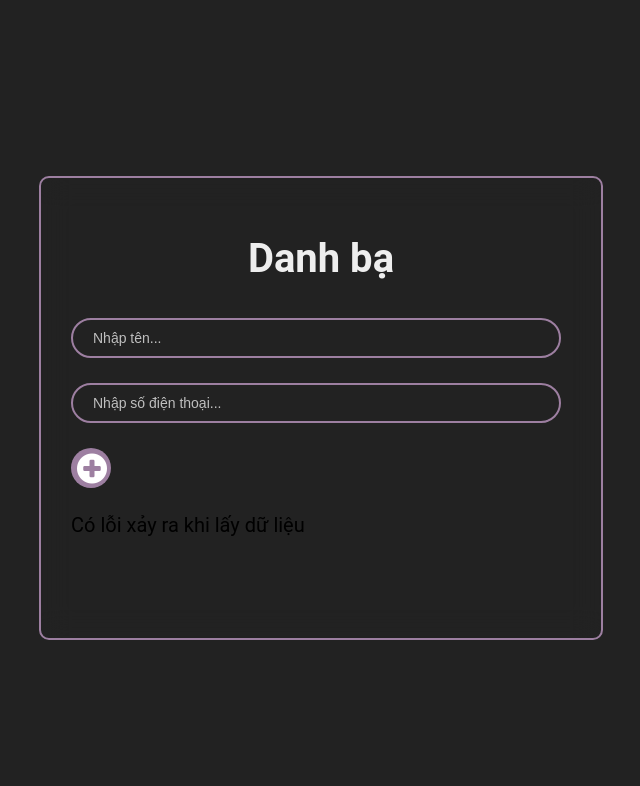
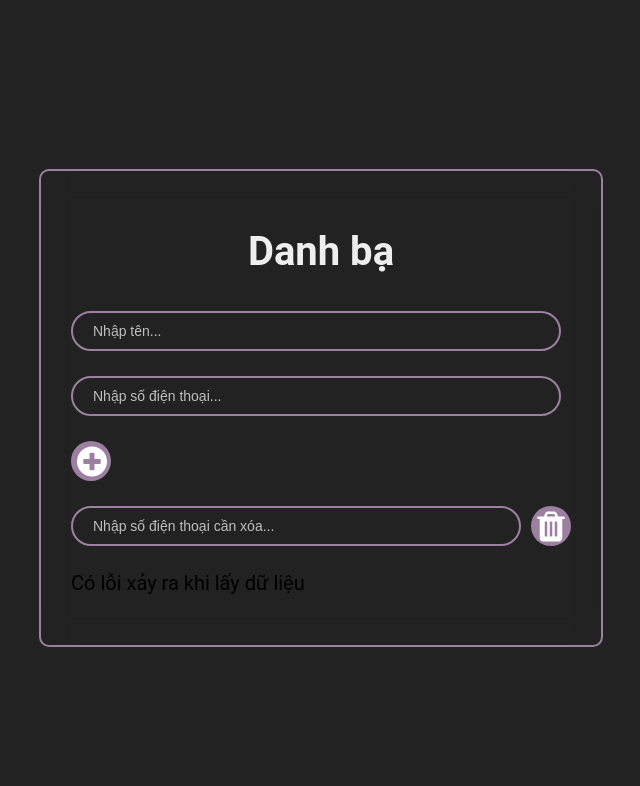
Before and after one commit to cao17012003/PTUD, a Django app: page / in a window 1280 px wide. Shown: the top 786 px of the page, without its empty margins (319-959 px from the left). Run offline with Django 4.2, Linux system fonts and the light colour scheme; data comes from the database, SQL or seed files in the repository; both versions use the stored data as it was after the commit; some libraries are stand-ins or nearby versions.

Commit message:
init project

```diff
--- a/src/phone/templates/phone_list.html
+++ b/src/phone/templates/phone_list.html
@@ -25,6 +25,7 @@
           justify-content: center;
           background: #222; /* Màu nền tối */
         }
+
 
         .container {
           width: 400px;
@@ -119,11 +120,17 @@
         <input class="todo-input" id="nameInput" name="name" placeholder="Nhập tên...">
       </div>
       <div class="input-container">
-        <input class="todo-input" id="phoneInput" name="phoneNumber" placeholder="Nhập số điện thoại...">
+        <input class="todo-input" id="phoneInput" name="phoneNumber" placeholder="Nhập số điện thoại..."style="color: white;">
       </div>
       <div class="input-container">
         <button type="submit" class="add-button">
           <i class="fa fa-plus-circle"></i>
+        </button>
+      </div>
+      <div class = "input-container" >
+        <input class="todo-input" id="phoneDeleteInput" placeholder="Nhập số điện thoại cần xóa...">
+        <button id="deleteButton" class="add-button">
+          <i class="fa fa-trash"></i>
         </button>
       </div>
     </form>
@@ -190,6 +197,30 @@
       // Gọi hàm để cập nhật danh sách khi trang được tải
       updatePhoneList();
     });
+
+    document.getElementById("deleteButton").addEventListener("click", function() {
+      const phoneToDelete = document.getElementById("phoneDeleteInput").value;
+      if (!phoneToDelete) {
+        alert("Vui lòng nhập số điện thoại cần xóa!");
+        return;
+      }
+      deletePhone(phoneToDelete);
+    });
+
+    function deletePhone(phoneNumber) {
+      fetch(`http://127.0.0.1:8000/api/phones/${phoneNumber}`, {
+        method: "DELETE"
+      })
+      .then(response => {
+        if (!response.ok) {
+          throw new Error("Lỗi khi gửi yêu cầu DELETE");
+        }
+        console.log("Số điện thoại đã được xóa thành công");
+        updatePhoneList(); // Sau khi xóa thành công, cập nhật lại danh sách điện thoại
+      })
+      .catch(error => console.error("Lỗi khi gửi yêu cầu DELETE:", error));
+    }
+
   </script>
 </body>
 </html>
```
Also changed, not shown: src/db.sqlite3.
